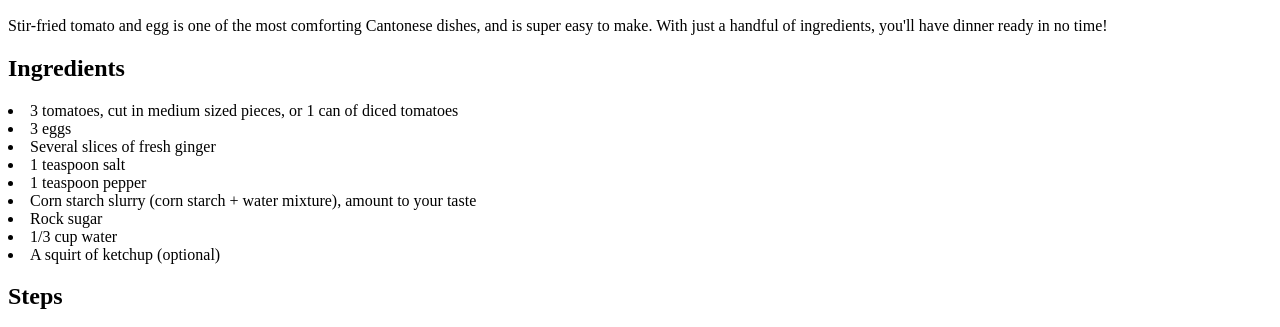
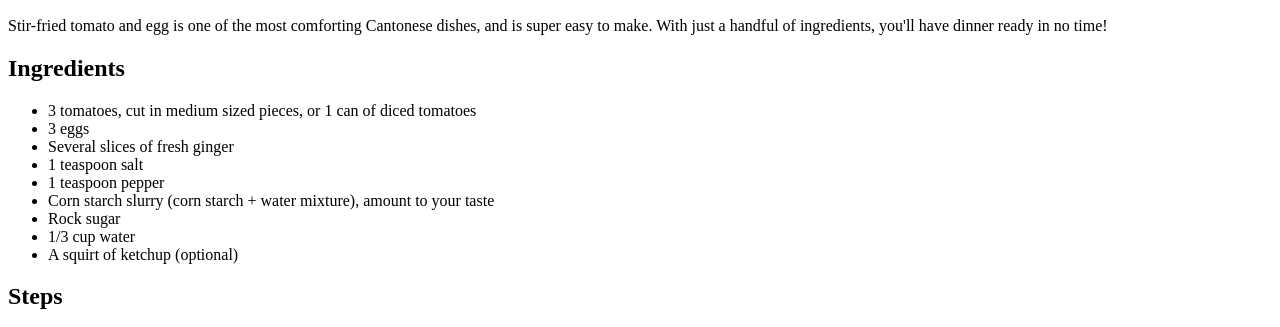
Before and after one commit to katie-crowe/odin-recipes, a plain HTML site: page recipes/tomato-egg.html in a window 1280 px wide. Shown: the part 444-771 px from the top of the page. Drawn offline with Linux system fonts and the light colour scheme.

Commit message:
Fix typo <uo> to <ul>

```diff
--- a/recipes/tomato-egg.html
+++ b/recipes/tomato-egg.html
@@ -19,7 +19,7 @@
 
         <h2>Ingredients</h2>
 
-        <uo>
+        <ul>
             <li>3 tomatoes, cut in medium sized pieces, or 1 can of diced tomatoes</li>
             <li>3 eggs</li>
             <li>Several slices of fresh ginger</li>
@@ -29,7 +29,7 @@
             <li>Rock sugar</li>
             <li>1/3 cup water</li>
             <li>A squirt of ketchup (optional)</li>
-        </uo>
+        </ul>
 
         <h2>Steps</h2>
 
```
